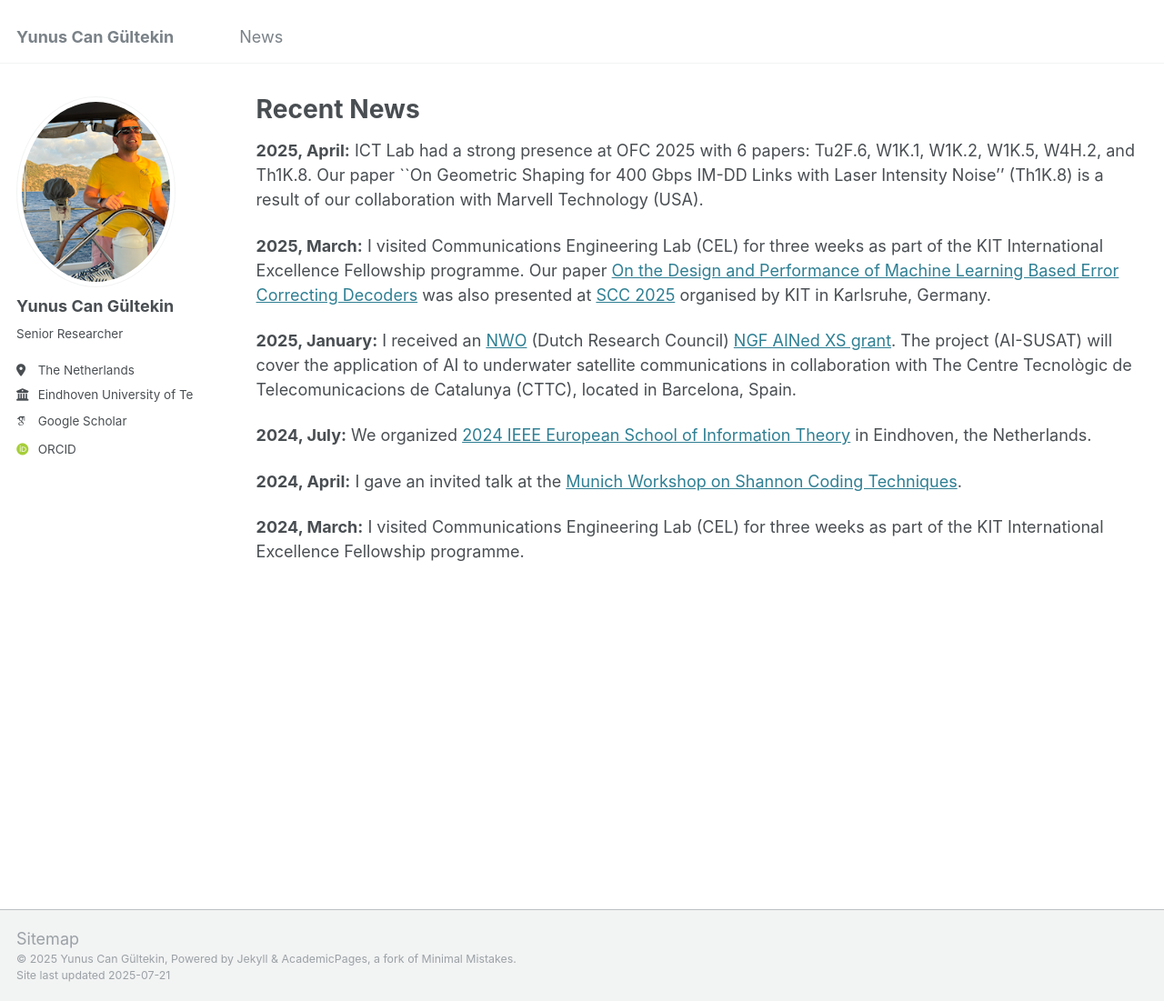
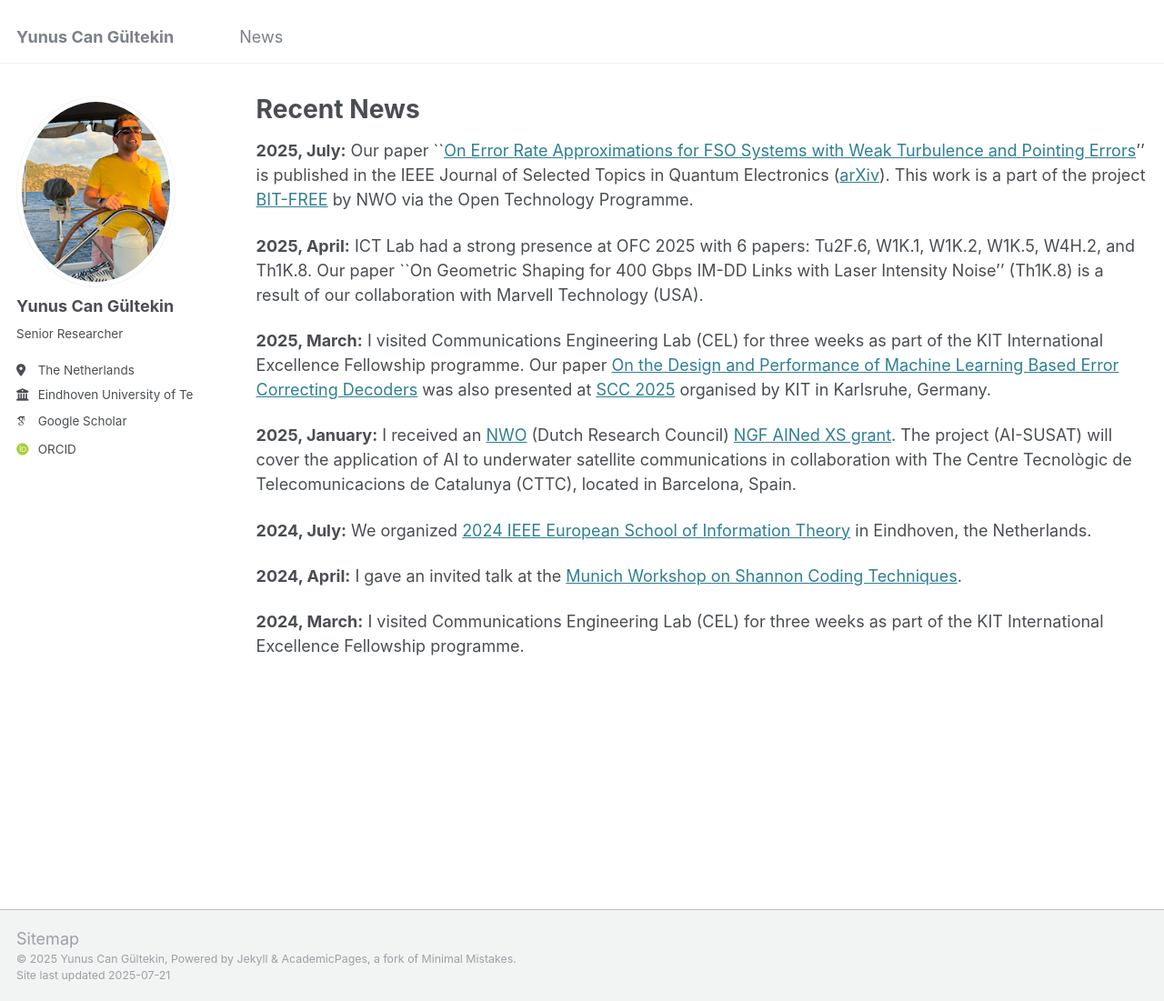
Before and after one commit to ycgultekin/ycgultekin.github.io, a Jekyll site: the page built from _pages/news.md, in a window 1280 px wide and 1101 px high. Shown: the whole window at 91% size. Built offline with Jekyll 4.4.1, drawn with Linux system fonts in a browser that asks for light colours; some web fonts are replaced.

Commit message:
Carmen's journal.

```diff
--- a/_pages/news.md
+++ b/_pages/news.md
@@ -10,6 +10,8 @@ redirect_from:
 
 {% include base_path %}
 
+**2025, July:** Our paper ``[On Error Rate Approximations for FSO Systems with Weak Turbulence and Pointing Errors](https://ieeexplore.ieee.org/abstract/document/11083585)'' is published in the IEEE Journal of Selected Topics in Quantum Electronics ([arXiv](https://arxiv.org/abs/2506.19627)). This work is a part of the project [BIT-FREE](https://research.tue.nl/en/projects/hybrid-coded-modulation-for-reliable-and-power-efficient-coherent) by NWO via the Open Technology Programme.
+
 **2025, April:** ICT Lab had a strong presence at OFC 2025 with 6 papers: Tu2F.6, W1K.1, W1K.2, W1K.5, W4H.2, and Th1K.8. Our paper ``On Geometric Shaping for 400 Gbps IM-DD Links with Laser Intensity Noise'' (Th1K.8) is a result of our collaboration with Marvell Technology (USA).
 
 **2025, March:** I visited Communications Engineering Lab (CEL) for three weeks as part of the KIT International Excellence Fellowship programme. Our paper [On the Design and Performance of Machine Learning Based Error Correcting Decoders](https://arxiv.org/abs/2410.15899) was also presented at [SCC 2025](https://scc2025.net/) organised by KIT in Karlsruhe, Germany.
```
